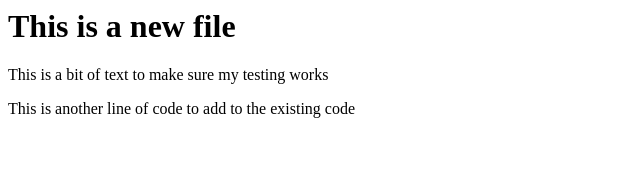
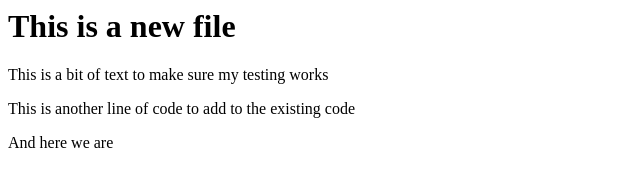
Before and after one commit to simoncrunden/travelGeek, a plain HTML site: page index.html in a window 1280 px wide. Shown: the whole page, without its empty margins (0-640 px from the left). Drawn offline with Linux system fonts and the light colour scheme.

Commit message:
I'm on a roll with this

```diff
--- a/index.html
+++ b/index.html
@@ -5,5 +5,6 @@
 		<h1>This is a new file</h1>
 		<p>This is a bit of text to make sure my testing works</p>
 		<p>This is another line of code to add to the existing code</p>
+		<p>And here we are</p>
 	</body>
 </html>
```
